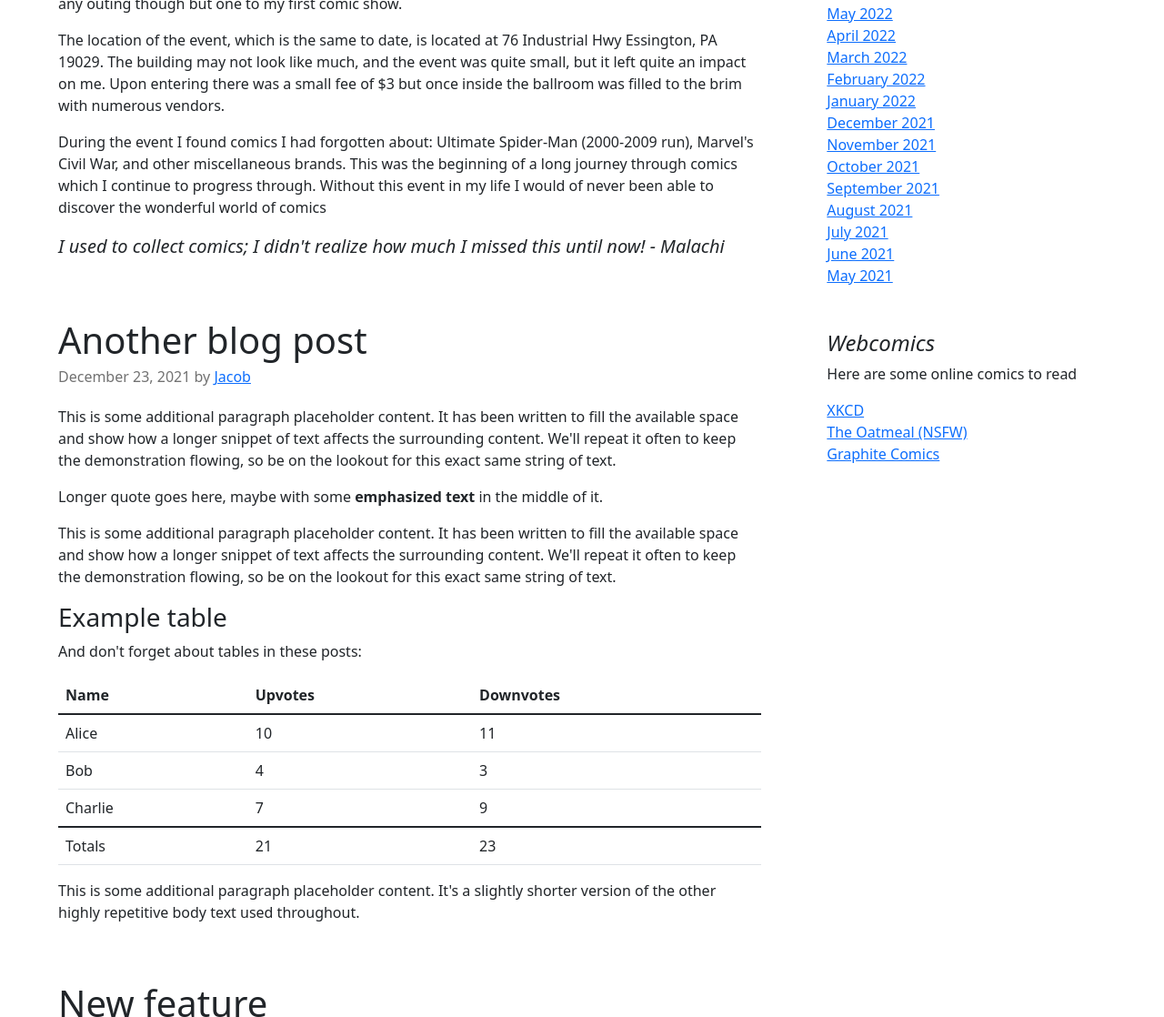
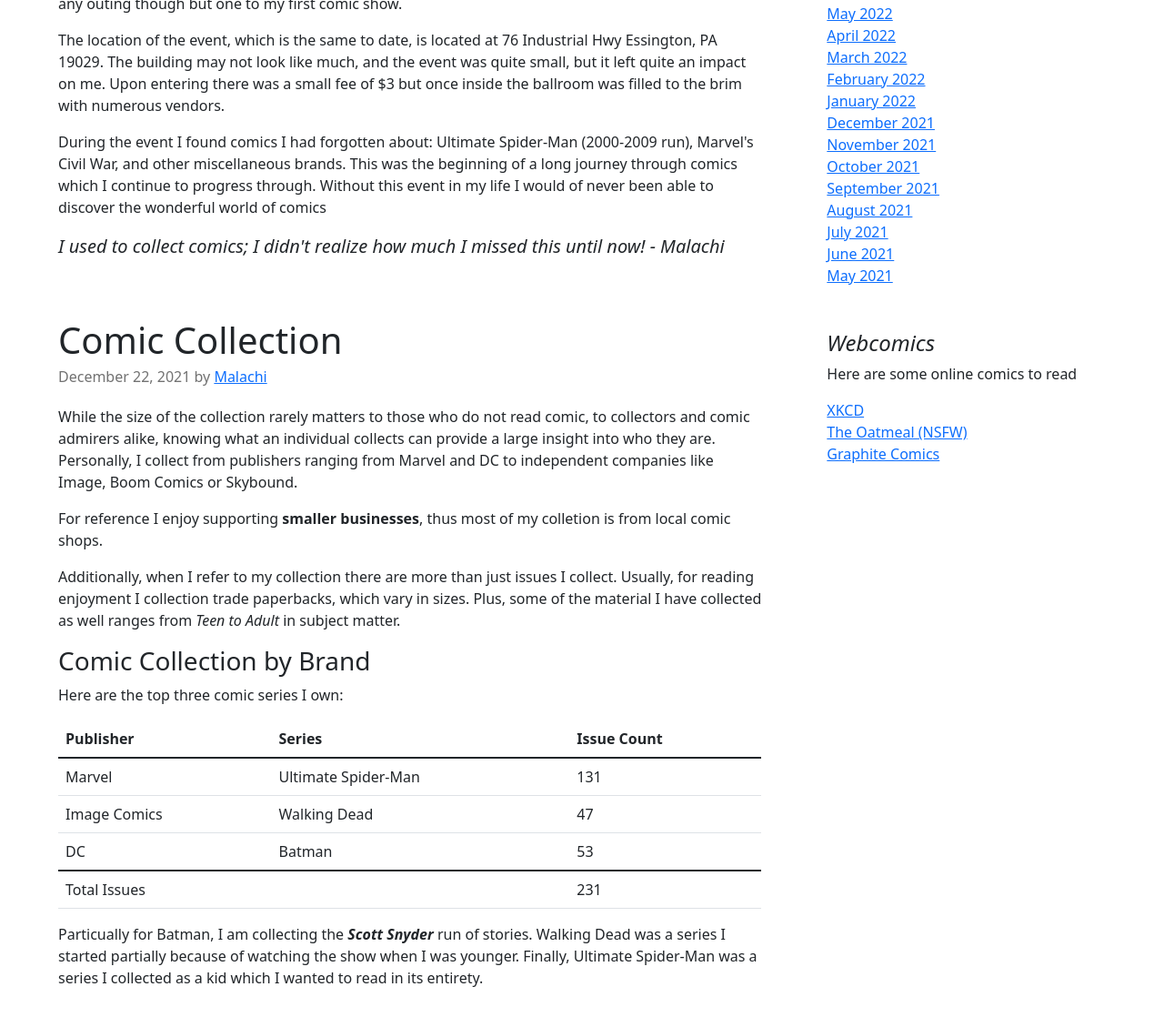
Before and after one commit to Malachiparks1999/ENGL361_EC_WEBSITE, a plain HTML site: page blog/index.html in a window 1280 px wide. Shown: the part 553-1671 px from the top of the page at 91% size. Drawn offline with nearby package versions, Linux system fonts and the light colour scheme.

Commit message:
Finished blogpost 2

```diff
--- a/blog/index.html
+++ b/blog/index.html
@@ -110,56 +110,63 @@
             </article>
 
             <article class="blog-post">
-                <h2 class="blog-post-title">Another blog post</h2>
-                <p class="blog-post-meta">December 23, 2021 by <a href="#">Jacob</a></p>
+                <h2 class="blog-post-title">Comic Collection</h2>
+                <p class="blog-post-meta">December 22, 2021 by <a href="#">Malachi</a></p>
 
-                <p>This is some additional paragraph placeholder content. It has been written to fill the available
-                    space and show how a longer snippet of text affects the surrounding content. We'll repeat it often
-                    to keep the demonstration flowing, so be on the lookout for this exact same string of text.</p>
+                <p>While the size of the collection rarely matters to those who do not read comic, to collectors and
+                    comic admirers alike, knowing what an individual collects can provide a large insight into who they
+                    are. Personally, I collect from publishers ranging from Marvel and DC to independent companies like
+                    Image, Boom Comics or Skybound.
+                </p>
                 <blockquote>
-                    <p>Longer quote goes here, maybe with some <strong>emphasized text</strong> in the middle of it.</p>
+                    <p>For reference I enjoy supporting <strong>smaller businesses</strong>, thus most of my colletion
+                        is from local comic shops.</p>
                 </blockquote>
-                <p>This is some additional paragraph placeholder content. It has been written to fill the available
-                    space and show how a longer snippet of text affects the surrounding content. We'll repeat it often
-                    to keep the demonstration flowing, so be on the lookout for this exact same string of text.</p>
-                <h3>Example table</h3>
-                <p>And don't forget about tables in these posts:</p>
+                <p>Additionally, when I refer to my collection there are more than just issues I collect. Usually, for
+                    reading enjoyment I collection
+                    trade paperbacks, which vary in sizes. Plus, some of the material I have collected as well ranges
+                    from <em>Teen to Adult</em> in subject matter.
+                </p>
+                <h3>Comic Collection by Brand</h3>
+                <p>Here are the top three comic series I own:</p>
                 <table class="table">
                     <thead>
                         <tr>
-                            <th>Name</th>
-                            <th>Upvotes</th>
-                            <th>Downvotes</th>
+                            <th>Publisher</th>
+                            <th>Series</th>
+                            <th>Issue Count</th>
                         </tr>
                     </thead>
                     <tbody>
                         <tr>
-                            <td>Alice</td>
-                            <td>10</td>
-                            <td>11</td>
+                            <td>Marvel</td>
+                            <td>Ultimate Spider-Man</td>
+                            <td>131</td>
                         </tr>
                         <tr>
-                            <td>Bob</td>
-                            <td>4</td>
-                            <td>3</td>
+                            <td>Image Comics</td>
+                            <td>Walking Dead</td>
+                            <td>47</td>
                         </tr>
                         <tr>
-                            <td>Charlie</td>
-                            <td>7</td>
-                            <td>9</td>
+                            <td>DC</td>
+                            <td>Batman</td>
+                            <td>53</td>
                         </tr>
                     </tbody>
                     <tfoot>
                         <tr>
-                            <td>Totals</td>
-                            <td>21</td>
-                            <td>23</td>
+                            <td>Total Issues</td>
+                            <td></td>
+                            <td>231</td>
                         </tr>
                     </tfoot>
                 </table>
 
-                <p>This is some additional paragraph placeholder content. It's a slightly shorter version of the other
-                    highly repetitive body text used throughout.</p>
+                <p>Particually for Batman, I am collecting the <strong><em>Scott Snyder</em></strong> run of stories.
+                    Walking Dead was a series I started partially because of watching the show when I was younger.
+                    Finally,
+                    Ultimate Spider-Man was a series I collected as a kid which I wanted to read in its entirety.</p>
             </article>
 
             <article class="blog-post">
@@ -186,7 +193,7 @@
                 <div class="p-4 mb-3 bg-light rounded">
                     <h4 class="fst-italic">About</h4>
                     <p class="mb-0"> Welcome to Restless Midnights - a blog dedicated to
-                        thoughts that pry on at at my mind late into the night.
+                        random facts and tidbits that strike me in the middle of the night.
                     </p>
                     <br>
                     <h5 class="fst-italic">About the Creator</h5>
```
